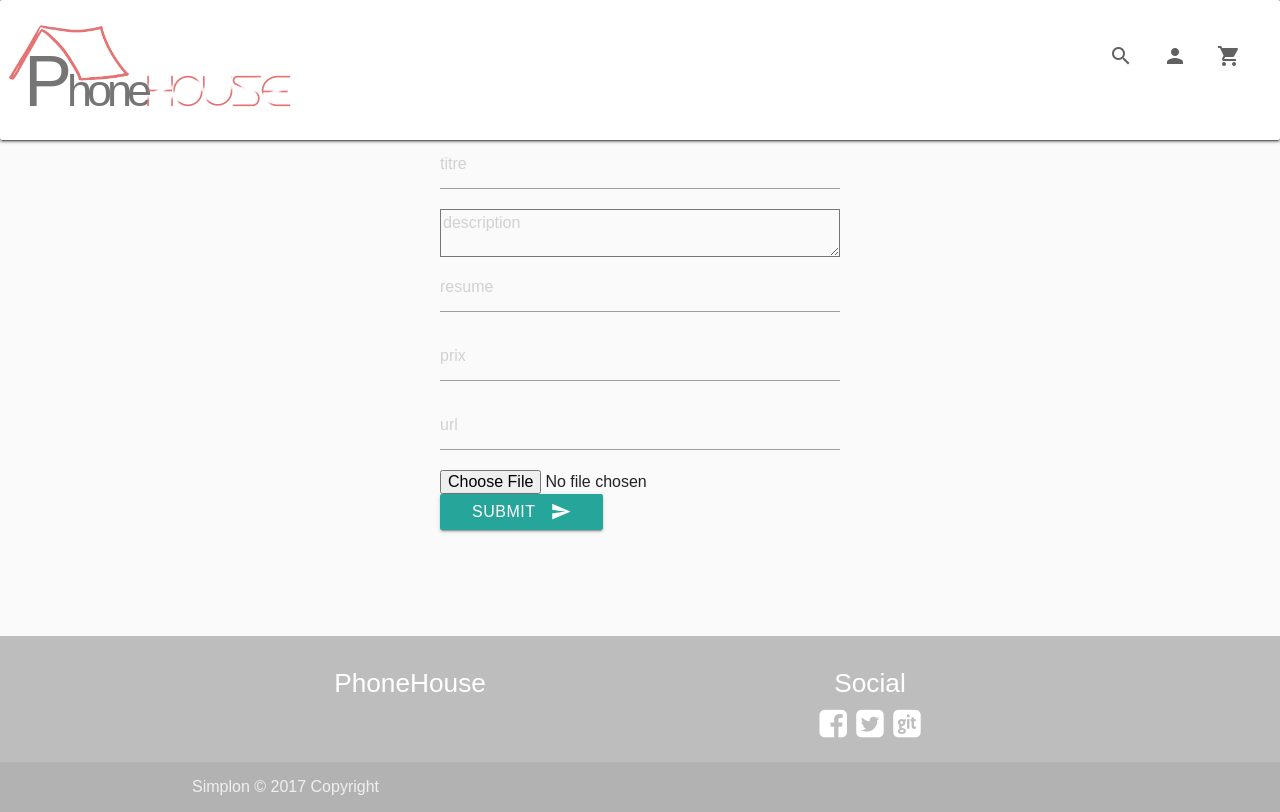
After one commit to Simplon-Roubaix/e-commerce-website, a PHP site: page /article.php in a window 1280 px wide. The commit adds this page. Run offline with PHP 8.4, Linux system fonts and the light colour scheme; some libraries are stand-ins or nearby versions.

Commit message:
css footer / add page article.php and article_.php

```diff
--- /dev/null
+++ b/article.php
@@ -0,0 +1,20 @@
+<?php include("webpage/header.php");?>
+<?php if (isset($_GET['submission']) && $_GET['submission'] == 'ok' ): ?>
+  <?php echo "chocolat"?>
+<?php endif; ?>
+
+
+<form id="formArticle" action="article_.php" method="post" enctype="multipart/form-data">
+  <input  name="titre" type="text" class="form-control" placeholder="titre" required>
+  <textarea name="description" class="form-control" placeholder="description" required></textarea>
+  <input  name="resume" type="text" class="form-control" placeholder="resume" required>
+  <input  name="prix" type="number" class="form-control" placeholder="prix" required>
+  <input  name="url" type="text" class="form-control" placeholder="url"required>
+  <input type="file" name="image" class="form-control" >
+  <button class="btn waves-effect waves-light">Submit
+    <i class="material-icons right">send</i>
+  </button>
+</form>
+
+
+<?php include("webpage/footer.php");?>
--- a/css/main.css
+++ b/css/main.css
@@ -192,7 +192,7 @@ nav {
 
 
 #foot {
-  width: 100vw;
+
   background-color: #bdbdbd;
 }
 
@@ -238,8 +238,14 @@ flex-flow: column nowrap;
 min-height: 75vh;
 }
 
-
-
+/* ==========================================================================
+   ARTICLE.PHP
+   ========================================================================== */
+#formArticle{
+   width: 50vh;
+   margin: auto;
+   min-height: 62vh;
+}
 
 /* ==========================================================================
    MEDIA QUERY
--- a/webpage/footer.php
+++ b/webpage/footer.php
@@ -23,7 +23,9 @@
             </div>
           </div>
         </footer>
-<script src="https://code.jquery.com/jquery-1.12.0.min.js"></script>
+
+<script type="text/javascript" src="https://code.jquery.com/jquery-2.1.1.min.js"></script>
+<script type="text/javascript" src="https://cdnjs.cloudflare.com/ajax/libs/materialize/0.97.5/js/materialize.min.js"></script>
 <script>window.jQuery || document.write('<script src="js/vendor/jquery-1.12.0.min.js"><\/script>')</script>
 <script src="js/plugins.js"></script>
 <script src="js/main.js"></script>
```
Also changed, not shown: article_.php (added, +43 -0 lines), js/logo.png (added), 1 other file.
